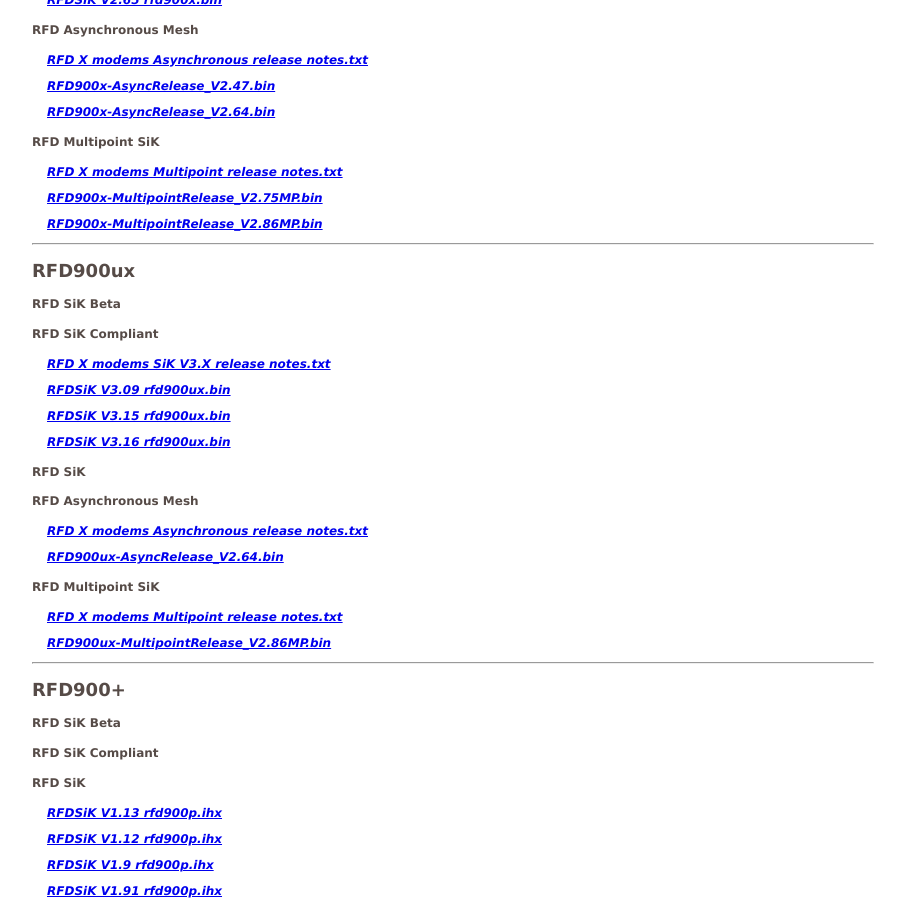
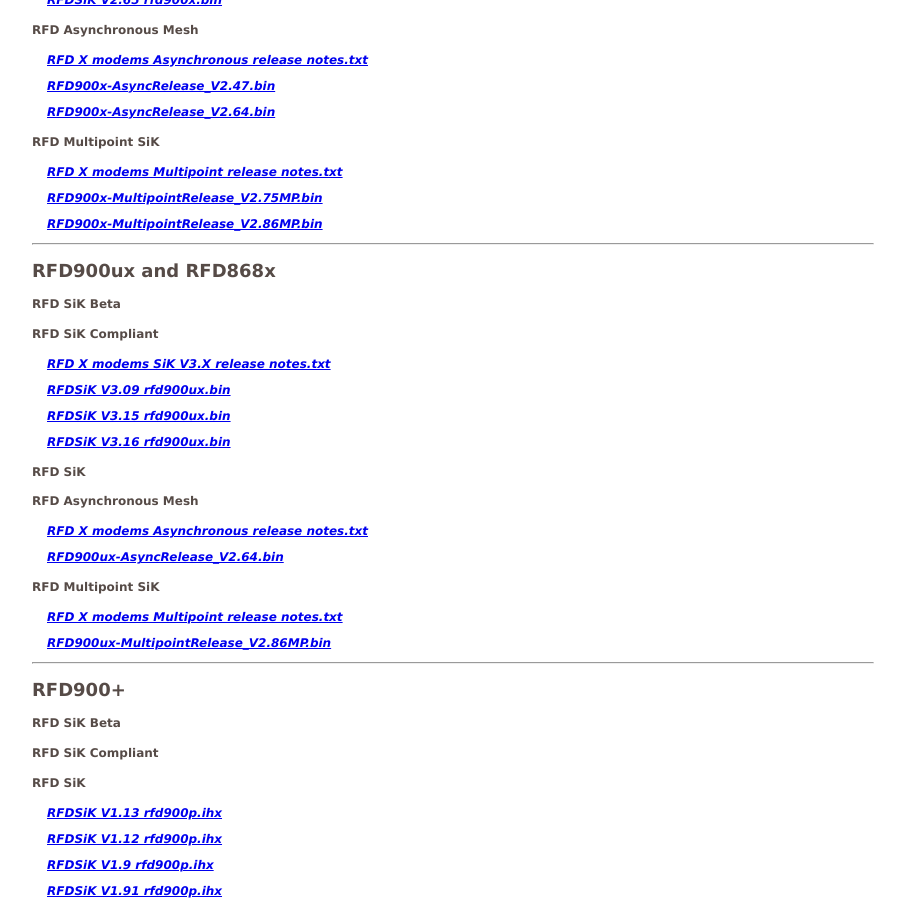
Before and after one commit to RFDesign/rfdesign.github.io, a Jekyll site: the page built from firmware.html, in a window 1280 px wide and 900 px high, scrolled down 505 px. Shown: the whole window, without its empty margins (176-1081 px from the left). Built offline with Jekyll 4.4.1, drawn with Linux system fonts in a browser that asks for light colours; some of the changed text lies outside the part shown.

Commit message:
Update firmware.yml

```diff
--- a/_data/firmware.yml
+++ b/_data/firmware.yml
@@ -27,7 +27,7 @@
         - file: RFD900x-MultipointRelease_V2.86MP.bin
 
 - modems:
-    heading: RFD900ux
+    heading: RFD900ux and RFD868x
     SIKC:
         - file: RFD X modems SiK V3.X release notes.txt
         - file: RFDSiK V3.09 rfd900ux.bin
@@ -90,7 +90,7 @@
         - file: RFDSiK V1.9 hm_trp.ihx
 
 - modems:
-    heading: TX MOD V1.4.1
+    heading: TXMOD and TXMOD868
     SIK:
         - file: TX MOD Firmware Notes.txt
         - file: firmware141.bin
```
